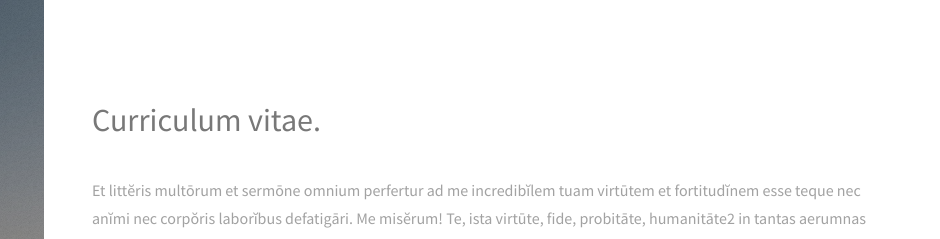
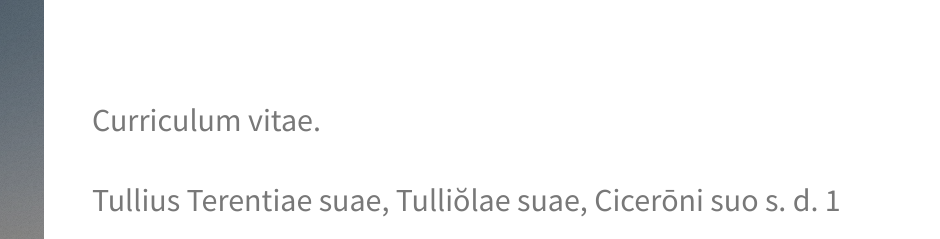
Before and after one commit to kmelnikovmh/kmelnikovmh.github.io, a plain HTML site: page index.html in a window 1280 px wide. Shown: the top 239 px of the page, 340-1280 px from the left. Drawn offline with Linux system fonts and the light colour scheme.

Commit message:
Update index.html

```diff
--- a/index.html
+++ b/index.html
@@ -40,6 +40,7 @@
 						<header class="major">
 							<h2>Curriculum vitae.</h2>
 						</header>
+						<h1>Tullius Terentiae suae, Tulliŏlae suae, Cicerōni suo s. d. 1</h1>
 						<p>Et littĕris multōrum et sermōne omnium perfertur ad me incredibĭlem tuam virtūtem et fortitudĭnem esse teque nec anĭmi nec corpŏris laborĭbus defatigāri. Me misĕrum! Te, ista virtūte, fide, probitāte, humanitāte2 in tantas aerumnas propter me incidisse! Tulliŏlam nostram, ex quo patre tantas voluptātes capiēbat, ex eo tantos percipĕre luctus! Nam quid ego de Cicerōne3 dicam? Qui cum primum sapĕre coepit, acerbissĭmos dolōres miseriasque percēpit. Quae si, ut tu scribis, fato facta putārem, ferrem paulo facilius: sed omnia sunt meā culpā commissa, qui ab his me amāri putābam, qui invidēbant, eos non sequēbar, qui petēbant. Quodsi nostris consiliis usi essēmus neque apud nos valuisset tantum sermo aut stultōrum amicōrum aut improbōrum, beatissĭmi viverēmus. Nunc, cum sperāre nos amīci iubent, dabo opĕram, ne mea valetūdo tuo labōri desit. Res quanta sit, intellĕgo quantōque fuĕrit facilius manēre domi quam redīre. Sed tamen si omnes tribūnos plebis habēmus, si Lentŭlum4 tam studiōsum, si etiam Pompeium et Caesărem, non est desperandum. ...</p>
 						<!--<ul class="actions">
 							<li><a href="#" class="button">Learn More</a></li>
```
